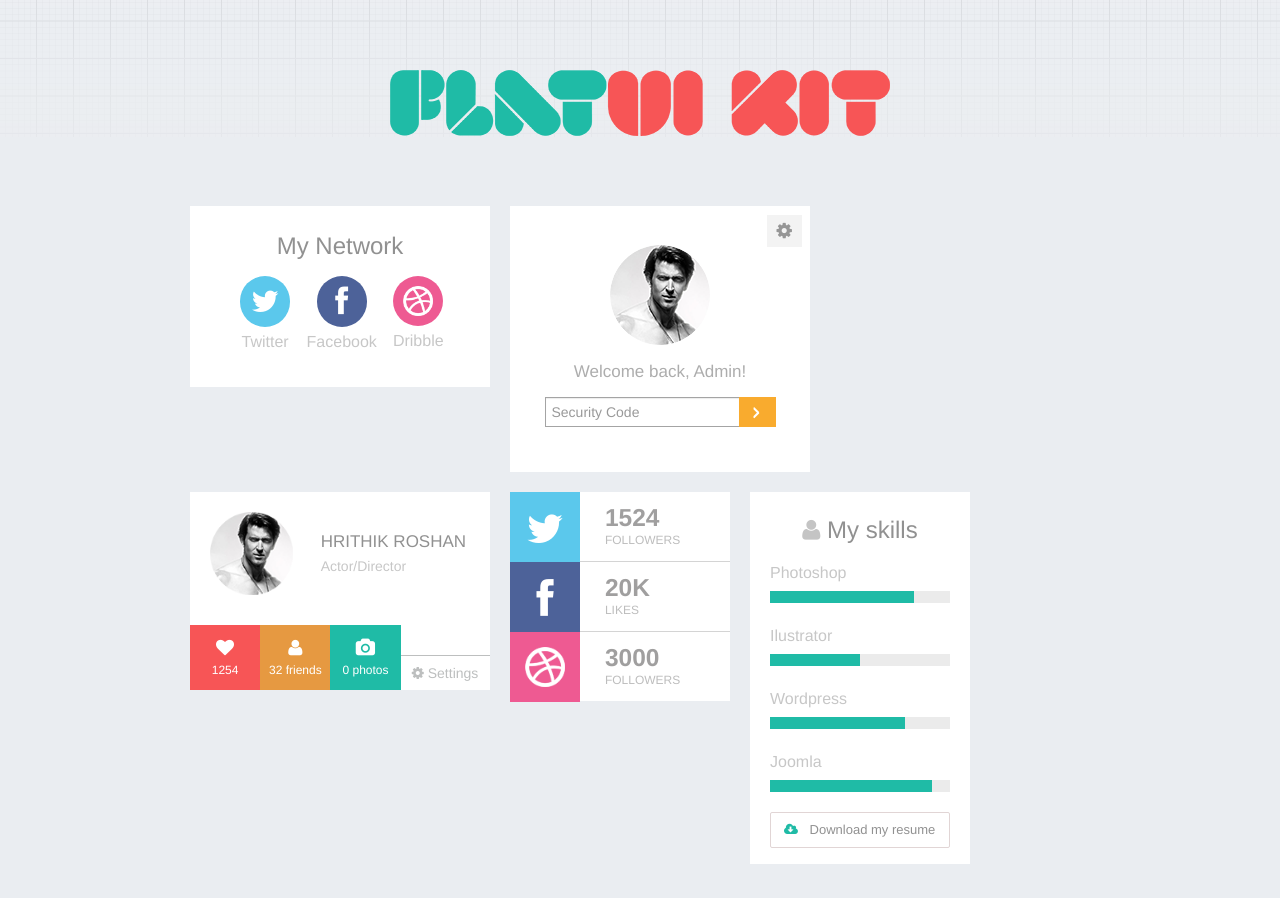
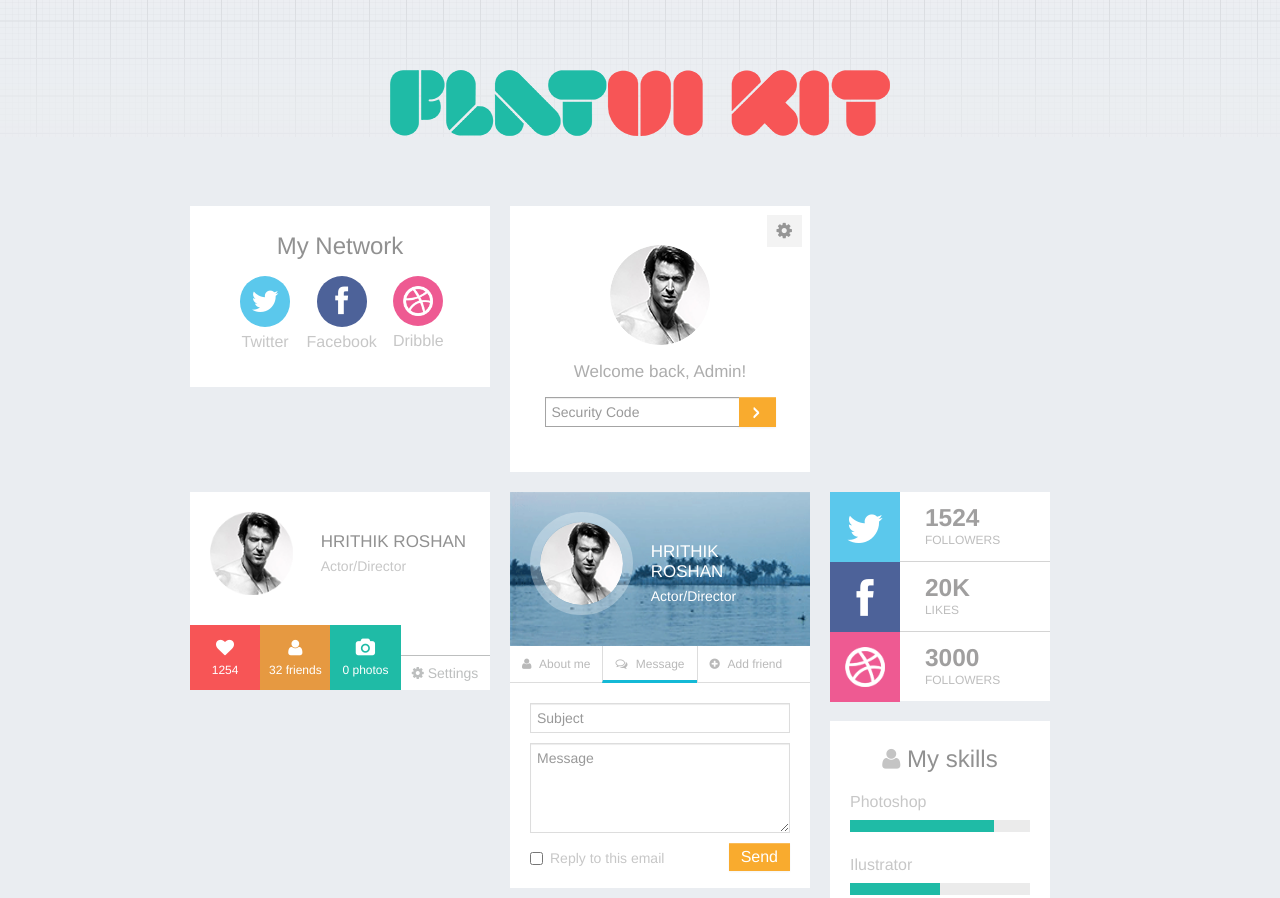
Before and after one commit to omiddesign/Botstrap-Flat-UI, a plain HTML site: page index.html in a window 1280 px wide. Shown: the top 898 px of the page. Drawn offline with nearby package versions, Linux system fonts and the light colour scheme; files that its build step writes are made by us from their sources.

Commit message:
User profile (inner) page added to the codebase

```diff
--- a/index.html
+++ b/index.html
@@ -73,7 +73,7 @@
 					<div class="input-append">
 						<input type="text" placeholder="Security Code">
 
-						<button class="add-on" type="submit">
+						<button class="btn add-on" type="submit">
 							<i class="icon-angle-right"></i>
 						</button>
 					</div>
@@ -83,7 +83,7 @@
 
 		<!-- Profile block -->
 		<div class="span4 element-profile">
-			<div class="container-fluid">
+			<div class="container-fluid profile-header">
 
 				<div class="row-fluid">
 					<div class="span4">
@@ -118,6 +118,54 @@
 					<p><i class="icon-cog"></i> Settings</p>
 				</a>
 			</div>
+		</div>
+
+		<!-- Profile compose email block -->
+		<div class="span4 element-profile-compose-email">
+			<div class="container-fluid profile-header">
+
+				<div class="row-fluid">
+					<div class="span4 image">
+						<img src="img/profile-picture.png" alt="profile picture">
+					</div>
+
+					<div class="span7 offset1 user-information">
+						<h2>Hrithik Roshan</h2>
+						<p>Actor/Director</p>
+					</div>
+				</div>
+
+			</div>
+
+			<ul class="nav nav-tabs">
+				<li><a href="#aboutme" data-toggle="tab"><i class="icon-user"></i> About me</a></li>
+				<li class="active"><a href="#profile" data-toggle="tab"><i class="icon-comments-alt"></i> Message</a></li>
+				<li><a href="#addfriend" data-toggle="tab"><i class="icon-plus-sign"></i> Add friend</a></li>
+			</ul>
+
+			<div class="tab-content container-fluid">
+
+				<div class="tab-pane" id="aboutme"></div>
+
+				<div class="tab-pane active" id="profile">
+					<form method="post">
+
+						<input type="text" name="subject" class="input-block-level" placeholder="Subject">
+
+						<textarea name="message" placeholder="Message" class="input-block-level" rows="4"></textarea>
+
+						<label class="checkbox inline">
+							<input type="checkbox" name="reply" value="Y"> Reply to this email
+						</label>
+
+						<button type="submit" class="btn pull-right">Send</button>
+					</form>
+				</div>
+
+				<div class="tab-pane" id="addfriend"></div>
+
+			</div>
+
 		</div>
 
 		<!-- Social follower block -->
--- a/sass/elements/5.profile.sass
+++ b/sass/elements/5.profile.sass
@@ -1,5 +1,6 @@
-.element-profile
+.profile-header
 	padding-top: 20px
+	padding-bottom: 30px
 
 	.user-information
 		h2
@@ -10,7 +11,6 @@
 			line-height: 20px
 
 .element-buttons
-	padding-top: 30px
 	margin-bottom: 0
 	a
 		text-align: center
--- /dev/null
+++ b/sass/elements/8.profile_compose_email.sass
@@ -0,0 +1,49 @@
+.element-profile-compose-email
+
+	.profile-header
+		background: url(../img/profile-background.png) no-repeat
+		background-size: cover
+
+		.user-information
+			margin-top: 10px
+			padding-left: 10px
+
+		img
+			margin-left: 0
+			border: 10px solid rgba(255, 255, 255, 0.3)
+			border-radius: 100px
+
+		h2, p
+			color: $white
+
+
+	.nav-tabs
+		border: 0
+		border-bottom: 1px solid #ddd
+
+		li
+			margin-left: 0
+
+		li.active a
+			border: 0
+			border-bottom: 3px solid #14b9d6
+			border-left: 1px solid #ddd
+			padding-bottom: 6px
+
+		a
+			border: 0
+			margin-right: 0
+			font-size: 12px
+			color: #b9b9b9
+			border-radius: 0
+			border-left: 1px solid #ddd
+			i
+				margin-right: 5px
+
+		li:first-child a
+			border-left: 0
+
+		li:not(.active) a:hover
+			background-color: transparent
+			color: #555555
+			border-color: #b9b9b9
--- a/sass/style.sass
+++ b/sass/style.sass
@@ -10,7 +10,7 @@ body
 	background: url(../img/header-pattern.png) 0 -150px repeat-x
 	color: #c7c7c7
 
-[class*="span"]
+body > div > [class*="span"]
 	background-color: #fff
 
 .container
@@ -36,8 +36,28 @@ h2
 [class*="element-"]
 	margin-bottom: 20px
 
+
+input[type="text"],
+textarea
+	border-radius: 0
+	border-color: #ddd
+
+.btn
+	border-radius: 0
+	background: $orange
+	border: 0
+	font-size: 16px
+	color: $white
+	text-shadow: none
+
+	&:hover
+		background: #ed9507
+		color: $white
+
+
 @import "elements/2.my_network"
 @import "elements/3.admin_login"
 @import "elements/4.my_skills"
 @import "elements/5.profile"
+@import "elements/8.profile_compose_email"
 @import "elements/10.social_followers"
```
Also changed, not shown: img/profile-background.png (added).
